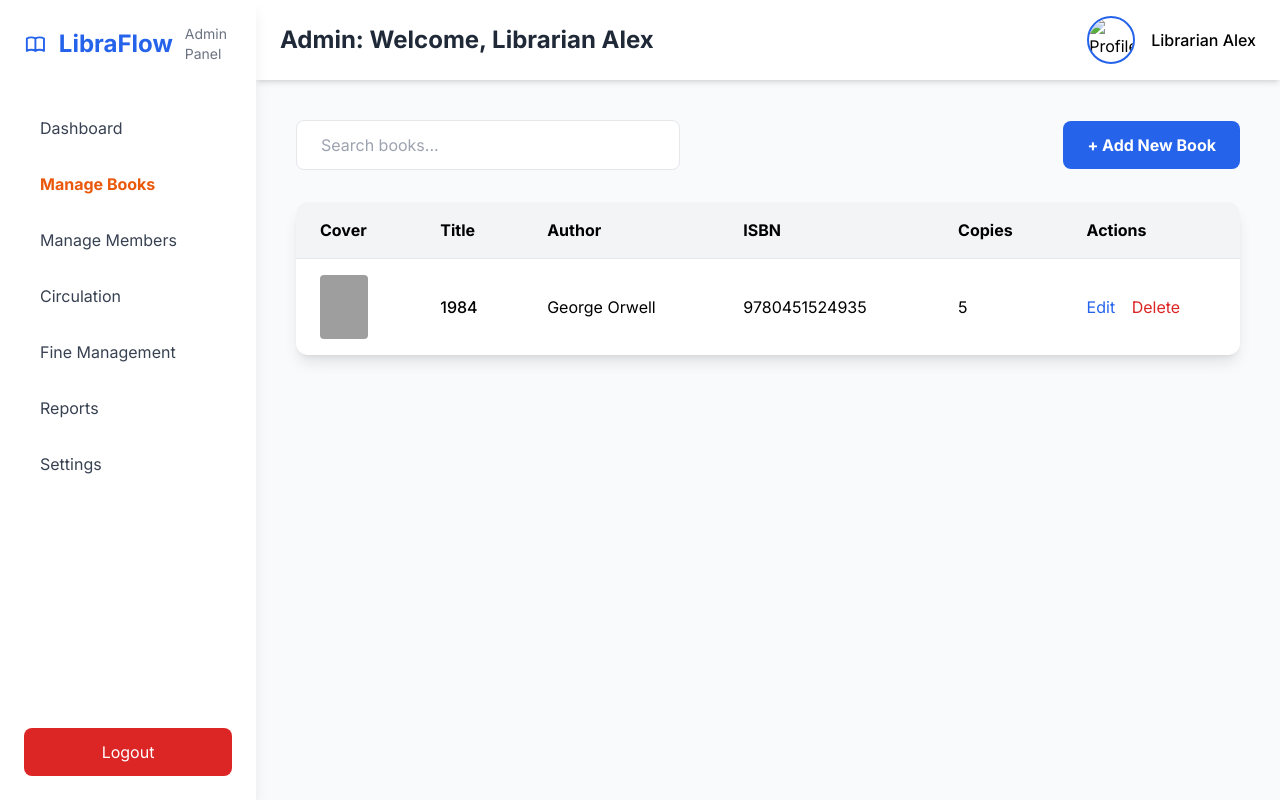
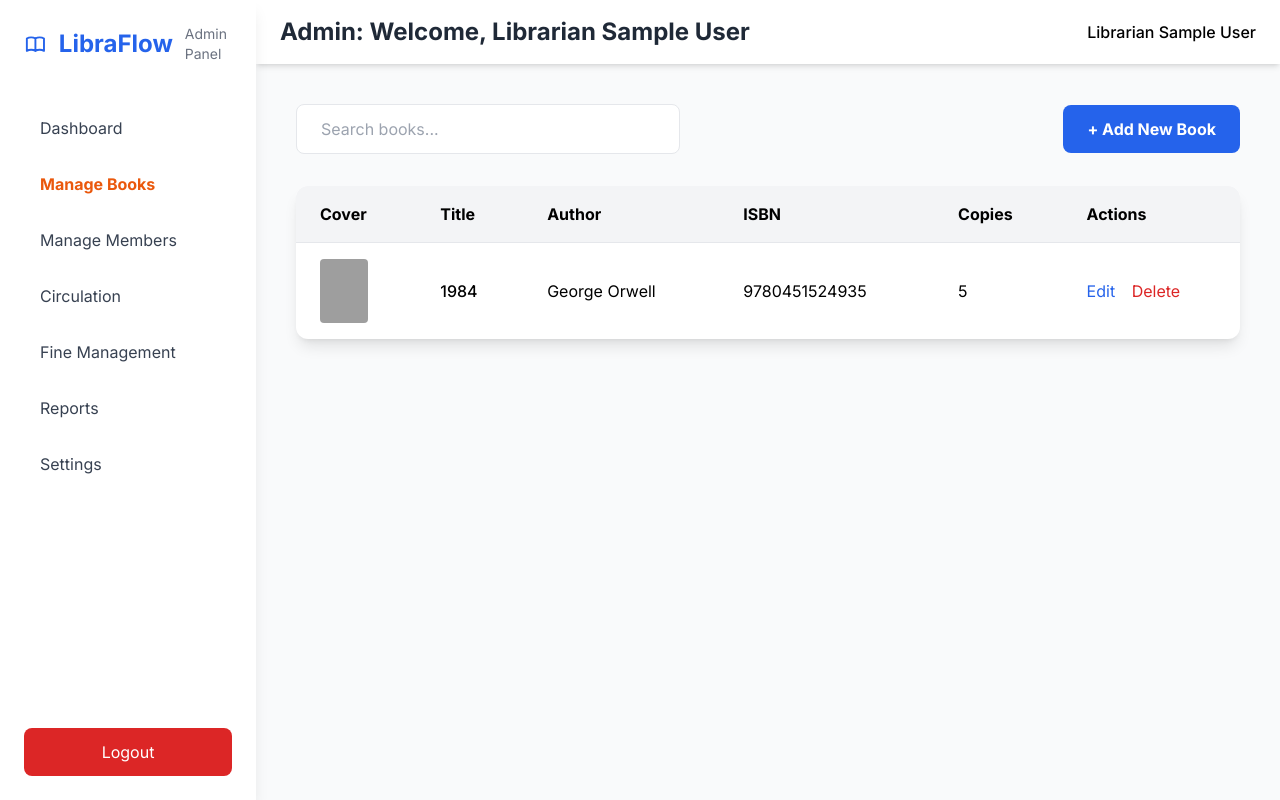
Before and after one commit to Bin02-Dv/Libray-Management-System, a Django app: page /manage-books/ in a window 1280 px wide. Run offline with Django 5.2, Linux system fonts and the light colour scheme; a user stored in the database is signed in; data comes from the database, SQL or seed files in the repository; tables that the repository leaves empty hold one stand-in row (values such as "Sample post"); some libraries are stand-ins or nearby versions; grey boxes are pictures that could not be loaded.

Commit message:
12/28/2025 - 11:44am

```diff
--- a/LYMSApp/admin.py
+++ b/LYMSApp/admin.py
@@ -4,3 +4,5 @@
 # Register your models here.
 
 admin.site.register(models.AuthModel)
+admin.site.register(models.Profile)
+admin.site.register(models.Books)
--- a/LYMSApp/models.py
+++ b/LYMSApp/models.py
@@ -8,19 +8,23 @@
     email = models.EmailField(unique=True)
     phone_number = models.CharField(max_length=20)
     role = models.CharField(max_length=20)
-    home_address = models.TextField()
 
     username = models.CharField(unique=True)
 
     USERNAME_FIELD = "email"
     REQUIRED_FIELDS = []
 
+class Profile(models.Model):
+    user = models.ForeignKey(AuthModel, on_delete=models.CASCADE)
+    full_name = models.CharField(max_length=20)
+    home_address = models.TextField()
 
 
 class Books(models.Model):
     title = models.CharField(max_length=200)
     author = models.CharField(max_length=20)
     ISBN = models.CharField(max_length=20)
+    copies = models.IntegerField()
     pbulisher = models.CharField(max_length=20)
     category = models.CharField(max_length=20)
-    image = CloudinaryField('LBRY/books', blank=True, null=True)
+    cover_imge = CloudinaryField('LBRY/books', blank=True, null=True)
--- a/LYMSApp/views.py
+++ b/LYMSApp/views.py
@@ -101,30 +101,68 @@
 
 @login_required(login_url='/login/')
 def admin_dash(request):
-    return render(request, "Theadmin/dash.html")
+    current_user = models.Profile.objects.filter(user=request.user).first()
+
+    context = {
+        "current_user": current_user
+    }
+    return render(request, "Theadmin/dash.html", context)
 
 @login_required(login_url='/login/')
 def admin_manage_book(request):
-    return render(request, "Theadmin/manage-book.html")
+    current_user = models.Profile.objects.filter(user=request.user).first()
+
+    if request.method == 'POST':
+        pass
+
+    context = {
+        "current_user": current_user
+    }
+    return render(request, "Theadmin/manage-book.html", context)
 
 @login_required(login_url='/login/')
 def admin_manage_members(request):
+    current_user = models.Profile.objects.filter(user=request.user).first()
+
+    context = {
+        "current_user": current_user
+    }
     return render(request, "Theadmin/manage-members.html")
 
 @login_required(login_url='/login/')
 def admin_circulation(request):
+    current_user = models.Profile.objects.filter(user=request.user).first()
+
+    context = {
+        "current_user": current_user
+    }
     return render(request, "Theadmin/circulation.html")
 
 @login_required(login_url='/login/')
 def admin_fines(request):
+    current_user = models.Profile.objects.filter(user=request.user).first()
+
+    context = {
+        "current_user": current_user
+    }
     return render(request, "Theadmin/fines.html")
 
 @login_required(login_url='/login/')
 def admin_report(request):
+    current_user = models.Profile.objects.filter(user=request.user).first()
+
+    context = {
+        "current_user": current_user
+    }
     return render(request, "Theadmin/reports.html")
 
 @login_required(login_url='/login/')
 def admin_settings(request):
+    current_user = models.Profile.objects.filter(user=request.user).first()
+
+    context = {
+        "current_user": current_user
+    }
     return render(request, "Theadmin/settings.html")
 
 def page_404(request, exception):
--- a/templates/Theadmin/base.html
+++ b/templates/Theadmin/base.html
@@ -1,3 +1,4 @@
+{% load static %}
 <!DOCTYPE html>
 <html lang="en">
 <head>
@@ -6,6 +7,7 @@
   <title>{% block title %}{% endblock title %} - LibraFlow</title>
   <script src="https://cdn.tailwindcss.com"></script>
   <link href="https://fonts.googleapis.com/css2?family=Inter:wght@400;500;600;700&display=swap" rel="stylesheet">
+  <link rel="stylesheet" href="{% static 'css/toast.css' %}">
   <style>body { font-family: 'Inter', sans-serif; }</style>
 </head>
 <body class="bg-gray-50">
@@ -41,12 +43,18 @@
         <button id="mobile-toggle" class="md:hidden text-blue-600">
           <svg class="w-8 h-8" fill="none" stroke="currentColor" viewBox="0 0 24 24"><path stroke-linecap="round" stroke-linejoin="round" stroke-width="2" d="M4 6h16M4 12h16M4 18h16"/></svg>
         </button>
-        <h2 class="text-2xl font-bold text-gray-800">Admin: Welcome, Librarian Alex</h2>
+        <h2 class="text-2xl font-bold text-gray-800">{{current_user.user.role|capfirst}}: Welcome, Librarian {{current_user.full_name}}</h2>
         <div class="flex items-center space-x-4">
-          <img src="https://via.placeholder.com/48" alt="Profile" class="w-12 h-12 rounded-full border-2 border-blue-600"/>
-          <span class="hidden md:block font-medium">Librarian Alex</span>
+          {% comment %} <img src="https://via.placeholder.com/48" alt="Profile" class="w-12 h-12 rounded-full border-2 border-blue-600"/> {% endcomment %}
+          <span class="hidden md:block font-medium">Librarian {{current_user.full_name}}</span>
         </div>
       </header>
+
+      <div id="toast-container"></div>
+
+    <script src="https://code.jquery.com/jquery-3.7.1.js" integrity="sha256-eKhayi8LEQwp4NKxN+CfCh+3qOVUtJn3QNZ0TciWLP4=" crossorigin="anonymous"></script>
+
+    <script src="{% static 'js/toast.js' %}"></script>
 
       <main class="p-6 md:p-10">
         {% block content %}{% endblock content %}
```
Also changed, not shown: templates/Theadmin/manage-book.html (+63 -9 lines), LYMSApp/migrations/0005_profile_remove_authmodel_home_address.py (added), LYMSApp/migrations/0006_profile_user.py (added), LYMSApp/migrations/0007_rename_image_books_cover_imge_books_copies_and_more.py (added), LYMSApp/migrations/0008_alter_books_isbn.py (added).
